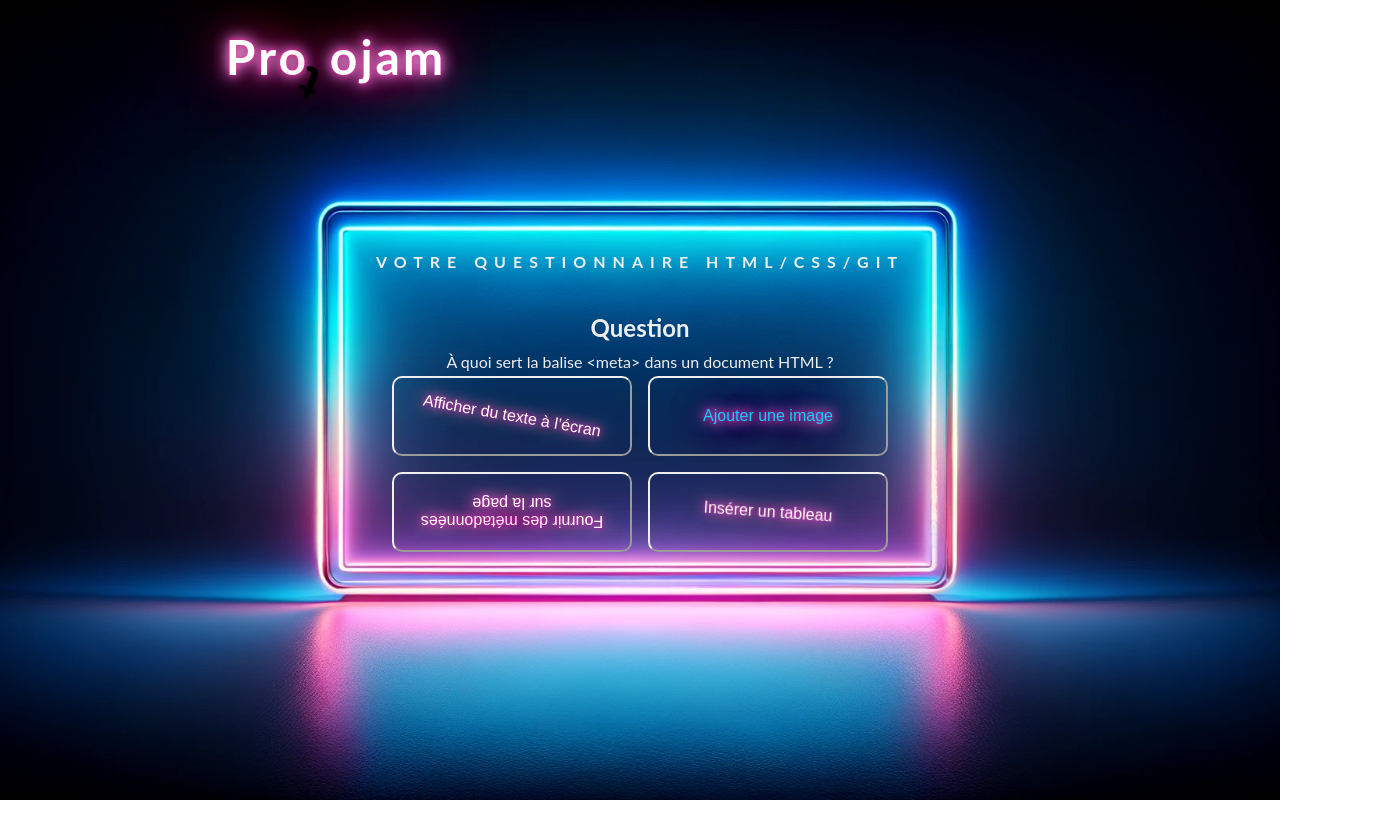
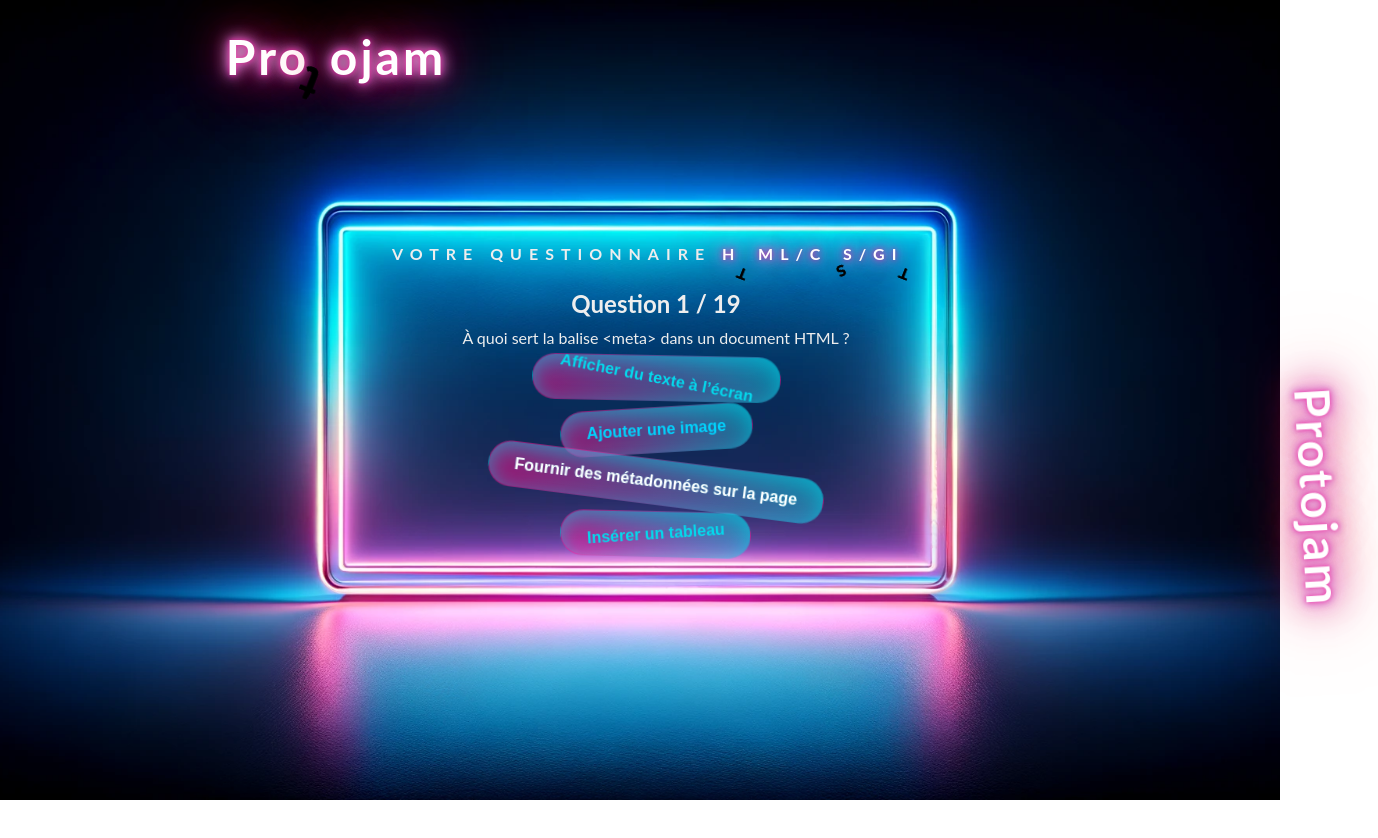
Before and after one commit to Jeffreiiy/protojam, a React (Vite) app in the folder client/: page / in a window 1280 px wide. Shown: the top 838 px of the page, 1378 px wide, since content can reach past the window. Before the commit the page ends 800 px from the top, so only its background shows below. Built offline with nearby package versions, Linux system fonts and the light colour scheme.

Commit message:
added the title kiTomb and some more letters kiPend

```diff
--- a/client/src/App.css
+++ b/client/src/App.css
@@ -66,7 +66,7 @@ header {
 
 .block-primary {
   text-transform: uppercase;
-  margin-bottom: 2rem;
+  margin-bottom: 1rem;
 }
 
 header {
@@ -164,3 +164,120 @@ footer {
     transform: rotate(0);
   }
 }
+.ulQCM {
+  list-style: none;
+}
+.QCM {
+  padding: .8rem 1.6rem;
+  margin: .2rem;
+  background: linear-gradient(0.15turn, #ff149380 10%, #03d8ec80);
+  border-radius: 25px;
+  border: none;
+  color: #03d8ec;
+  font-size: 1rem;
+  font-weight: 600;
+  border: 1px solid transparent;
+  &:hover {
+    border: 1px solid #03d8ec80;
+    background: linear-gradient(0.15turn, #03d8ec80 10%, #ff149380);
+  }
+}
+.QCM1 {
+  animation: Soluce1 5s infinite linear;
+  box-shadow: inset 0 5px 20px #03d8ec80;
+}
+@keyframes Soluce1 {
+  0% {
+    rotate: 0deg;
+  }
+  25% {
+    rotate: 3deg;
+  }
+  50% {
+    rotate: -2deg;
+  }
+  75% {
+    rotate: -15deg;
+  }
+  100% {
+    rotate: 0deg;
+  }
+}
+.QCM2 {
+  animation: Soluce2 8s infinite linear;
+  box-shadow: inset 0 5px 20px #03d8ec80;
+}
+@keyframes Soluce2 {
+  0% {
+    rotate: 0deg;
+  }
+  25% {
+    rotate: 9deg;
+  }
+  50% {
+    rotate: 1deg;
+  }
+  75% {
+    rotate: -5deg;
+  }
+  100% {
+    rotate: 0deg;
+  }
+}
+.QCM3 {
+  animation: Soluce3 5s infinite linear;
+  box-shadow: inset 0 5px 20px #03d8ec80;
+}
+@keyframes Soluce3 {
+  0% {
+    rotate: 10deg;
+  }
+  25% {
+    rotate: 3deg;
+  }
+  50% {
+    rotate: -5deg;
+  }
+  75% {
+    rotate: 0deg;
+  }
+  100% {
+    rotate: 10deg;
+  }
+}
+.QCMText3 {
+  color: #fff;
+  text-shadow: 0 0 1px #03d8ec80;
+}
+.QCM4 {
+  animation: Soluce4 5s infinite linear;
+  box-shadow: inset 0 5px 20px #03d8ec80;
+}
+@keyframes Soluce4 {
+  0% {
+    rotate: 4deg;
+  }
+  25% {
+    rotate: -3deg;
+  }
+  50% {
+    rotate: 5deg;
+  }
+  75% {
+    rotate: -10deg;
+  }
+  100% {
+    rotate: 4deg;
+  }
+}
+.QCMText4 {
+  animation: Text4 .01s infinite linear;
+}
+@keyframes Text4 {
+  0% {
+    rotate: -5deg;
+  }
+  100% {
+    rotate: 5deg;
+  }
+}
--- a/client/src/App.tsx
+++ b/client/src/App.tsx
@@ -1,7 +1,7 @@
 import "./App.css";
 import QuestionBox from "./components/QuestionBox";
 import "./components/QuestionBox.css";
-import Titles from "./components/Titles";
+import Titles from "./components/Title";
 import "./components/Titles.css";
 
 function App() {
@@ -9,12 +9,18 @@ function App() {
     <>
       <header>
         <Titles />
+        <h2 className="block-primary-main3">Protojam</h2>
       </header>
       <main className="text-box">
-        <hgroup className="block-primary">
-          <p className="block-primary-sub">Votre questionnaire HTML/CSS/Git</p>
-        </hgroup>
-
+        <section className="block-primary">
+          <p className="block-primary-sub">
+            Votre questionnaire{" "}
+            <span className="block-primary-main2">
+              H<span className="t">T</span>ML/C<span className="s">S</span>S/Gi
+              <span className="t">t</span>
+            </span>
+          </p>
+        </section>
         <QuestionBox />
       </main>
     </>
--- /dev/null
+++ b/client/src/components/Congrats.css
@@ -0,0 +1,7 @@
+.count1 {
+  animation: blink 1s infinite;
+}
+
+.count2 {
+  animation: blink 4s infinite;
+}
--- /dev/null
+++ b/client/src/components/Congrats.tsx
@@ -0,0 +1,17 @@
+import "./Congrats.css";
+interface countProps {
+  questionCount: number;
+  clickCount: number;
+}
+
+function Congrats({ questionCount, clickCount }: countProps) {
+  return (
+    <h3>
+      {" "}
+      Bravo, ça ne t'a pris que <span className="count1">{clickCount}</span>{" "}
+      clicks pour repondre aux <span className="count2">{questionCount}</span>{" "}
+      questions !
+    </h3>
+  );
+}
+export default Congrats;
--- a/client/src/components/QuestionBox.tsx
+++ b/client/src/components/QuestionBox.tsx
@@ -1,4 +1,5 @@
 import { useState } from "react";
+import Congrats from "./Congrats";
 
 const questions = [
   {
@@ -219,13 +220,15 @@ function QuestionBox() {
 
   return questionCount < questions.length ? (
     <section className="questionBox">
-      <h2>Question</h2>
+      <h2>
+        Question {questionCount + 1} / {questions.length}
+      </h2>
       <p>{questions[questionCount].question}</p>
 
-      <ul className="questionList">
+      <ul className={"ulQCM"}>
         <li>
           <button
-            className="question one block-primary-main-2"
+            className={"QCM QCM1"}
             type="button"
             onClick={() => {
               setClickCount(clickCount + 1);
@@ -241,7 +244,7 @@ function QuestionBox() {
         </li>
         <li>
           <button
-            className="question two block-primary-main-2"
+            className={"QCM QCM2"}
             type="button"
             onClick={() => {
               setClickCount(clickCount + 1);
@@ -258,7 +261,7 @@ function QuestionBox() {
         </li>
         <li>
           <button
-            className="question three block-primary-main-2"
+            className={"QCM QCM3"}
             type="button"
             onClick={() => {
               setClickCount(clickCount + 1);
@@ -268,15 +271,14 @@ function QuestionBox() {
               }
             }}
           >
-            <p className="textThree">
-              {" "}
+            <p className={"QCMText3"}>
               {questions[questionCount].answers[2].text}
             </p>
           </button>
         </li>
         <li>
           <button
-            className="question four block-primary-main-2"
+            className={"QCM QCM4"}
             type="button"
             onClick={() => {
               setClickCount(clickCount + 1);
@@ -286,8 +288,7 @@ function QuestionBox() {
               }
             }}
           >
-            <p className="textFour">
-              {" "}
+            <p className={"QCMText4"}>
               {questions[questionCount].answers[3].text}
             </p>
           </button>
@@ -295,11 +296,7 @@ function QuestionBox() {
       </ul>
     </section>
   ) : (
-    <h3>
-      {" "}
-      Bravo, ça ne t'a pris que {clickCount} clicks pour repondre aux{" "}
-      {questionCount} questions !
-    </h3>
+    <Congrats questionCount={questionCount} clickCount={clickCount} />
   );
 }
 
--- a/client/src/components/Quiz.css
+++ /dev/null
@@ -1,45 +0,0 @@
-/* Seulement les nouveaux styles nécessaires */
-
-.question {
-  padding: 1rem 2rem;
-  border-radius: 10px;
-  box-shadow: 0 4px 8px rgba(0, 0, 0, 0.1);
-  transform: translate(-50%, -50%);
-}
-
-.answer-btn {
-  padding: 0.8rem 1.5rem;
-  border-radius: 25px;
-  min-width: auto;
-  min-height: auto;
-  transform: translate(-50%, -50%);
-  font-size: 28px !important; /* Taille de base */
-}
-
-.correct {
-  background: #d4edda !important;
-}
-.incorrect {
-  background: #f8d7da !important;
-}
-
-.score-display {
-  position: fixed;
-  bottom: 80px;
-  right: 20px;
-}
-
-.answer-label {
-  font-size: 1.4rem !important;
-  margin-right: 15px;
-  font-weight: bolder;
-}
-
-@keyframes defilement-rtl {
-  0% {
-    transform: translate3d(0, 0, 0);
-  }
-  100% {
-    transform: translate3d(-100%, 0, 0);
-  }
-}
--- a/client/src/components/Titles.tsx
+++ b/client/src/components/Title.tsx
@@ -1,8 +1,8 @@
-function Titles() {
+function Title() {
   return (
     <h2 className="block-primary-main">
       Pro<span className="t">t</span>ojam
     </h2>
   );
 }
-export default Titles;
+export default Title;
--- a/client/src/components/Titles.css
+++ b/client/src/components/Titles.css
@@ -2,6 +2,22 @@
   font-size: 3em;
   letter-spacing: 3px;
   animation: blink 12s infinite;
+  width: 50vw;
+  text-align: center;
+}
+
+.block-primary-main2 {
+  animation: blink 8s infinite;
+  text-align: center;
+}
+
+.block-primary-main3 {
+  text-shadow: 0 0 5px #ff1493ad, 0 0 15px #eee, 0 0 20px #ff1493ad, 0 0 40px
+    #a00ac9, 0 0 60px #ff0000, 0 0 10px #970dc5, 0 0 98px #ff0000;
+  color: #fff;
+  font-size: 3em;
+  letter-spacing: 3px;
+  animation: fall 1.2s infinite linear;
   width: 50vw;
   text-align: center;
 }
@@ -24,6 +40,27 @@
     color: white;
     rotate: 180deg;
     animation: rotating 1.3s infinite linear, blink2 3s infinite;
+  }
+}
+
+.s {
+  color: #11111100;
+  position: relative;
+  text-shadow: none;
+
+  &::before,
+  &::after {
+    content: "s";
+
+    position: absolute;
+    padding-bottom: 37px;
+    left: -4.5px;
+    top: -20px;
+    width: 100%;
+    text-align: center;
+    color: white;
+    rotate: 180deg;
+    animation: rotating 2s infinite linear, blink2 6s infinite;
   }
 }
 @keyframes blink {
@@ -68,3 +105,34 @@
     text-shadow: none;
   }
 }
+@keyframes fall {
+  0% {
+    transform: translateY(-3rem);
+  }
+  25% {
+    transform: translateY(9rem);
+  }
+  50% {
+    transform: rotate(100deg);
+  }
+  100% {
+    transform: translateY(55rem);
+  }
+}
+@keyframes rotating {
+  0% {
+    transform: rotate(0);
+  }
+  25% {
+    transform: rotate(25deg);
+  }
+  50% {
+    transform: rotate(0);
+  }
+  75% {
+    transform: rotate(-25deg);
+  }
+  100% {
+    transform: rotate(0);
+  }
+}
```
Also changed, not shown: client/src/components/Quiz.tsx (deleted, +0 -116 lines).
